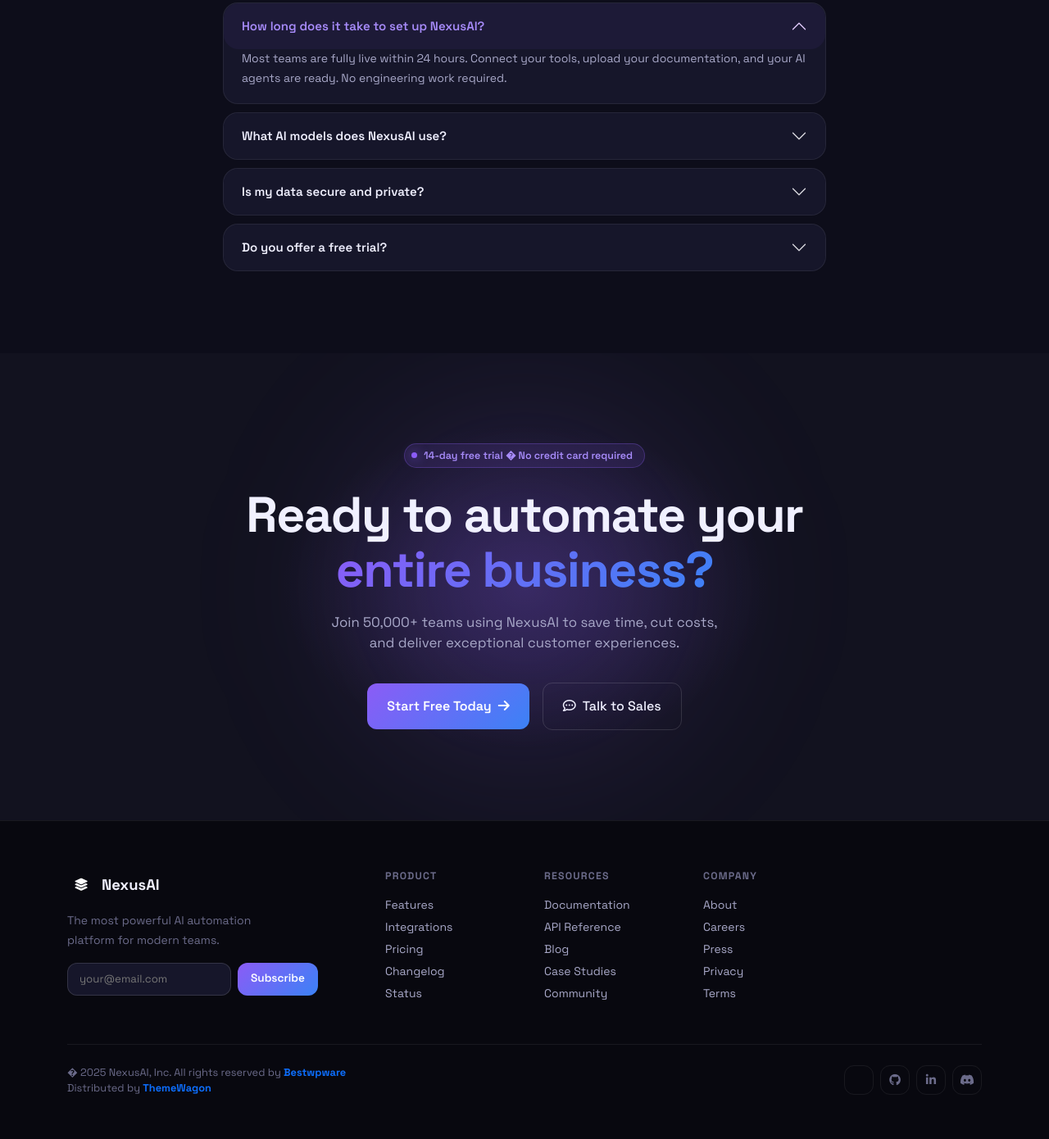
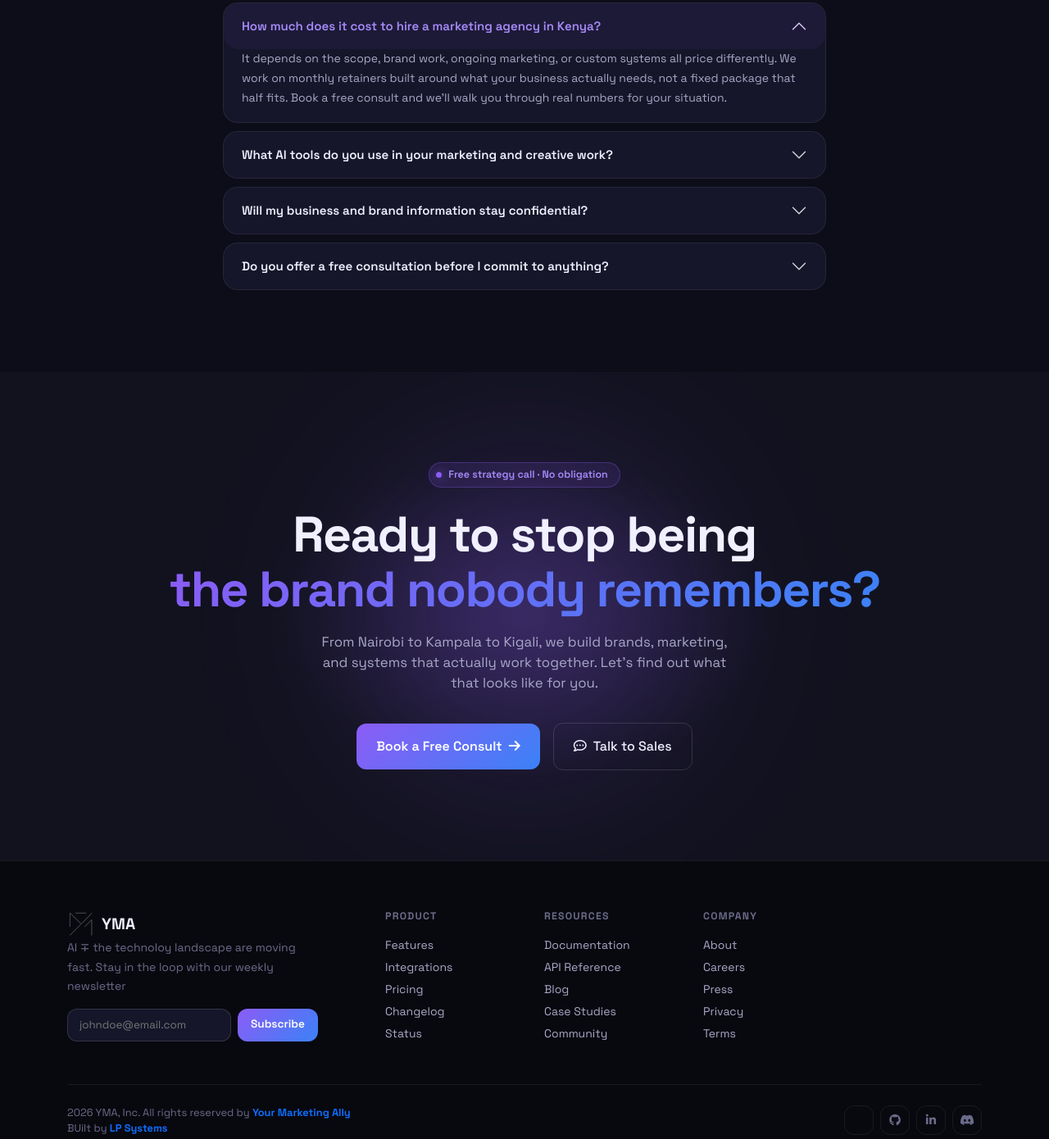
Before and after one commit to Your-m-ally/YMA, a plain HTML site: page index.html in a window 1280 px wide. Shown: the part 6660-8050 px from the top of the page at 82% size. Before the commit the page ends 8026 px from the top, so only its background shows below. Drawn offline with Linux system fonts and the light colour scheme; some icons are missing.

Commit message:
Update FAQ section and footer content

```diff
--- a/index.html
+++ b/index.html
@@ -530,7 +530,7 @@
             </div>
          </section>
 
-         <!-- FAQ -->
+       <!-- FAQ -->
          <section id="faq" class="sp" style="background:var(--bg2)">
             <div class="container">
                <div class="text-center mb-5 rv">
@@ -541,27 +541,27 @@
                   <div class="col-lg-8">
                      <div class="accordion acco" id="faqAcc">
                         <div class="accordion-item">
-                           <h2 class="accordion-header"><button class="accordion-button" type="button" data-bs-toggle="collapse" data-bs-target="#f1">How long does it take to set up NexusAI?</button></h2>
+                           <h2 class="accordion-header"><button class="accordion-button" type="button" data-bs-toggle="collapse" data-bs-target="#f1">How much does it cost to hire a marketing agency in Kenya?</button></h2>
                            <div id="f1" class="accordion-collapse collapse show" data-bs-parent="#faqAcc">
-                              <div class="accordion-body">Most teams are fully live within 24 hours. Connect your tools, upload your documentation, and your AI agents are ready. No engineering work required.</div>
+                              <div class="accordion-body">It depends on the scope, brand work, ongoing marketing, or custom systems all price differently. We work on monthly retainers built around what your business actually needs, not a fixed package that half fits. Book a free consult and we'll walk you through real numbers for your situation.</div>
                            </div>
                         </div>
                         <div class="accordion-item">
-                           <h2 class="accordion-header"><button class="accordion-button collapsed" type="button" data-bs-toggle="collapse" data-bs-target="#f2">What AI models does NexusAI use?</button></h2>
+                           <h2 class="accordion-header"><button class="accordion-button collapsed" type="button" data-bs-toggle="collapse" data-bs-target="#f2">What AI tools do you use in your marketing and creative work?</button></h2>
                            <div id="f2" class="accordion-collapse collapse" data-bs-parent="#faqAcc">
-                              <div class="accordion-body">We support GPT-4o, Claude 3.5 Sonnet, Gemini Pro, and Llama 3. You choose the model per agent based on cost and performance requirements.</div>
+                              <div class="accordion-body">We work with leading AI models, including GPT-5.6 and Claude Fable 5.1, choosing whichever fits the task best rather than forcing one tool to do everything. AI supports the work, our strategy and creative judgment still lead it.</div>
                            </div>
                         </div>
                         <div class="accordion-item">
-                           <h2 class="accordion-header"><button class="accordion-button collapsed" type="button" data-bs-toggle="collapse" data-bs-target="#f3">Is my data secure and private?</button></h2>
+                           <h2 class="accordion-header"><button class="accordion-button collapsed" type="button" data-bs-toggle="collapse" data-bs-target="#f3">Will my business and brand information stay confidential?</button></h2>
                            <div id="f3" class="accordion-collapse collapse" data-bs-parent="#faqAcc">
-                              <div class="accordion-body">Absolutely. All data is encrypted at rest and in transit. We are SOC 2 Type II certified and GDPR compliant. Your data is never used to train AI models.</div>
+                              <div class="accordion-body">Yes. Your strategy, data, and campaign performance stay between your business and our team. We don't share client information, and we don't take on directly competing businesses in the same market without being upfront with you about it first.</div>
                            </div>
                         </div>
                         <div class="accordion-item">
-                           <h2 class="accordion-header"><button class="accordion-button collapsed" type="button" data-bs-toggle="collapse" data-bs-target="#f4">Do you offer a free trial?</button></h2>
+                           <h2 class="accordion-header"><button class="accordion-button collapsed" type="button" data-bs-toggle="collapse" data-bs-target="#f4">Do you offer a free consultation before I commit to anything?</button></h2>
                            <div id="f4" class="accordion-collapse collapse" data-bs-parent="#faqAcc">
-                              <div class="accordion-body">Yes � 14 days free on any plan, no credit card required. You get access to all features. If you're not satisfied, we'll give you a full refund, no questions asked.</div>
+                              <div class="accordion-body">Yes, every relationship starts with a free strategy conversation, no cost and no obligation. We learn your business first, then tell you honestly whether we're the right fit before any money changes hands.</div>
                            </div>
                         </div>
                      </div>
@@ -569,33 +569,38 @@
                </div>
             </div>
          </section>
-         <!-- FINAL CTA -->
+
+      <!-- FINAL CTA -->
          <section id="cta">
             <div class="aur aur-a" style="top:50%;left:50%;transform:translate(-50%,-50%)"></div>
             <div style="position:absolute;top:50%;left:50%;transform:translate(-50%,-50%);width:600px;height:400px;background:radial-gradient(ellipse,rgba(139,92,246,.2),transparent 70%);pointer-events:none"></div>
             <div class="container position-relative" style="z-index:2">
                <div class="rv">
-                  <span class="hbadge mb-4 d-inline-flex"><span class="bdot"></span>14-day free trial � No credit card required</span>
-                  <h2 style="font-size:clamp(2rem,5vw,3.8rem);font-weight:700;letter-spacing:-.025em;line-height:1.1;margin-bottom:18px">Ready to automate your<br><span class="gt">entire business?</span></h2>
-                  <p style="font-size:1.05rem;color:var(--tx2);max-width:500px;margin:0 auto 36px">Join 50,000+ teams using NexusAI to save time, cut costs, and deliver exceptional customer experiences.</p>
+                  <span class="hbadge mb-4 d-inline-flex"><span class="bdot"></span>Free strategy call · No obligation</span>
+                  <h2 style="font-size:clamp(2rem,5vw,3.8rem);font-weight:700;letter-spacing:-.025em;line-height:1.1;margin-bottom:18px">Ready to stop being<br><span class="gt">the brand nobody remembers?</span></h2>
+                  <p style="font-size:1.05rem;color:var(--tx2);max-width:500px;margin:0 auto 36px">From Nairobi to Kampala to Kigali, we build brands, marketing, and systems that actually work together. Let's find out what that looks like for you.</p>
                   <div class="d-flex align-items-center justify-content-center gap-3 flex-wrap">
-                     <button class="bgrd btn px-4 py-3 fs-6" data-bs-toggle="offcanvas" data-bs-target="#lofc" onclick="swTab('signup')">Start Free Today <i class="fa-solid fa-arrow-right ms-1"></i></button>
+                     <button class="bgrd btn px-4 py-3 fs-6" data-bs-toggle="offcanvas" data-bs-target="#lofc" onclick="swTab('signup')">Book a Free Consult <i class="fa-solid fa-arrow-right ms-1"></i></button>
                      <button class="boc btn px-4 py-3 fs-6"><i class="fa-regular fa-comment-dots me-2"></i>Talk to Sales</button>
                   </div>
                </div>
             </div>
          </section>
+
          <!-- FOOTER -->
          <footer id="foot">
             <div class="container">
                <div class="row g-5 mb-5">
                   <div class="col-lg-4">
-                     <a class="d-flex align-items-center gap-2 mb-3" href="#" style="font-size:1.15rem;font-weight:700;color:var(--tx)">
-                        <div class="logo-i"><i class="fa-solid fa-layer-group"></i></div>
-                        NexusAI
-                     </a>
-                     <p style="font-size:.875rem;color:var(--tx3);line-height:1.65;max-width:280px">The most powerful AI automation platform for modern teams.</p>
-                     <div class="d-flex gap-2 mt-3"><input class="nli" type="email" placeholder="your@email.com" style="max-width:200px"><button class="bgrd btn px-3 py-2" style="font-size:.85rem;white-space:nowrap">Subscribe</button></div>
+                    <a href="#" class="d-flex align-items-center gap-2" style="font-size:1.2rem;font-weight:700;color:var(--tx)">
+                     <!-- YMA LOGO -->
+                     <div class="logo-i">
+                          <img src="assets/yma-logo.png" alt="YMA — Your Marketing Ally">
+                     </div>
+                     <span>YMA</span>
+                  </a>
+                     <p style="font-size:.875rem;color:var(--tx3);line-height:1.65;max-width:280px">AI &mp; the technoloy landscape are moving fast. Stay in the loop with our weekly newsletter</p>
+                     <div class="d-flex gap-2 mt-3"><input class="nli" type="email" placeholder="johndoe@email.com" style="max-width:200px"><button class="bgrd btn px-3 py-2" style="font-size:.85rem;white-space:nowrap">Subscribe</button></div>
                   </div>
                   <div class="col-6 col-md-2 fcol">
                      <h5>Product</h5>
@@ -611,7 +616,7 @@
                   </div>
                </div>
                <div class="d-flex align-items-center justify-content-between flex-wrap gap-3 pt-4" style="border-top:1px solid var(--bd)">
-                  <p style="font-size:.8rem;color:var(--tx3);margin:0">� 2025 NexusAI, Inc. All rights reserved by <a target="_blank" class="text-primary fw-bold" href="https://bestwpware.com/">Bestwpware</a> <br> Distributed by <a target="_blank" class="text-primary fw-bold" href="https://themewagon.com">ThemeWagon</a> </p>
+                  <p style="font-size:.8rem;color:var(--tx3);margin:0">2026 YMA, Inc. All rights reserved by <a target="_blank" class="text-primary fw-bold" href="https://yourmally.com/">Your Marketing Ally</a> <br> BUilt by <a target="_blank" class="text-primary fw-bold" href="https://latenslink.co.ke">LP Systems</a> </p>
                   <div class="d-flex gap-2"><a href="#" class="sico"><i class="fa-brands fa-x-twitter"></i></a><a href="#" class="sico"><i class="fa-brands fa-github"></i></a><a href="#" class="sico"><i class="fa-brands fa-linkedin-in"></i></a><a href="#" class="sico"><i class="fa-brands fa-discord"></i></a></div>
                </div>
             </div>
```
